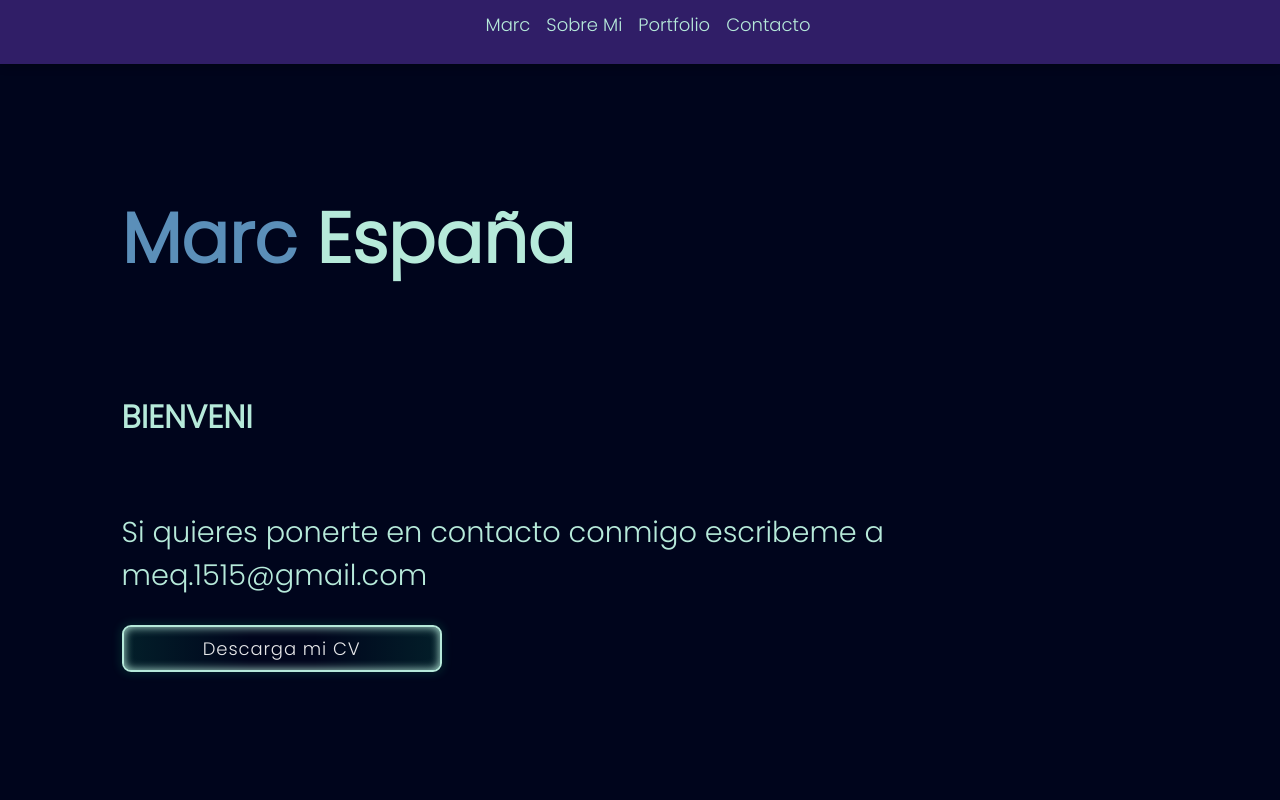
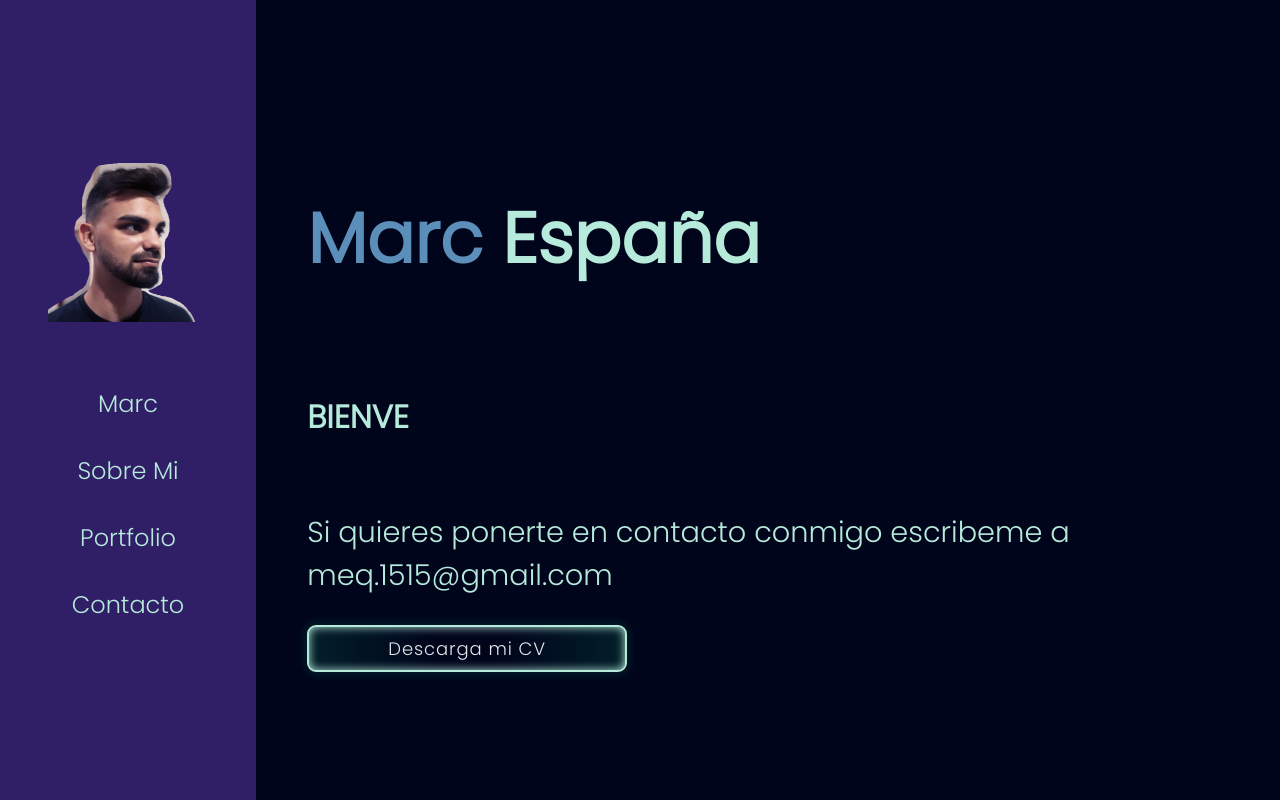
Before and after one commit to Marc1515/Portfolio, a React (Vite) app: page / in a window 1280 px wide. Shown: the top 800 px of the page. Built offline with nearby package versions, Linux system fonts and the light colour scheme.

Commit message:
navbar adaptada para pantallas mas grandes, falta arreglar la foto

```diff
--- a/src/App.css
+++ b/src/App.css
@@ -107,3 +107,20 @@ button {
     font-size: 1.2rem;
   }
 }
+
+@media (min-width: 1000px) {
+  .sections-wrapper {
+    display: flex;
+    justify-content: end;
+  }
+
+  .sections-container {
+    width: 80%;
+  }
+
+  .navbar-container {
+    display: flex;
+    width: 20%;
+    height: 100%;
+  }
+}
--- a/src/App.jsx
+++ b/src/App.jsx
@@ -11,7 +11,9 @@ function App() {
   return (
     <AppContextProvider>
       <div className="App">
-        <Navbar />
+        <div className="navbar-container">
+          <Navbar />
+        </div>
         <div className="container-burguerButton">
           <BurguerButton />
         </div>
--- a/src/components/Contact/Contact.jsx
+++ b/src/components/Contact/Contact.jsx
@@ -55,7 +55,7 @@ const Contact = () => {
             <article className="contact__option">
               <BsWhatsapp className="contact__option-icon" />
               <h4>WhatsApp</h4>
-              <h5>+34 628246363</h5>
+              <h5>+34 628 24 63 63</h5>
               <a
                 href="whatsapp://send?phone=+34628246363"
                 target="_blank"
--- a/src/components/Navbar/Navbar.css
+++ b/src/components/Navbar/Navbar.css
@@ -46,18 +46,27 @@ img {
   }
 }
 
-@media (min-width: 1440px) {
+@media (min-width: 1000px) {
   .navbar {
-    align-items: flex-end;
+    display: flex;
+    justify-content: center;
+    align-items: center;
+    width: 20%;
+    height: 100vh;
   }
 
   .navbar ul {
-    padding-right: 2rem;
+    padding-right: 0 !important;
+    flex-direction: column;
+    align-items: center;
+    justify-content: center;
+  }
+
+  .navbar ul li a {
+    font-size: x-large;
+  }
+
+  .navbar img {
+    display: flex;
   }
 }
-
-@media (min-width: 1920px) {
-  .navbar ul {
-    padding-right: 4rem;
-  }
-}
--- a/src/components/Portfolio/Portfolio.css
+++ b/src/components/Portfolio/Portfolio.css
@@ -135,6 +135,7 @@
   padding-top: 2rem;
   display: flex;
   justify-content: center;
+  padding-bottom: 26rem;
 }
 
 .container-pagination :first-child {
```
Also changed, not shown: 1 other file (tests, documents, lock files or other folders).
